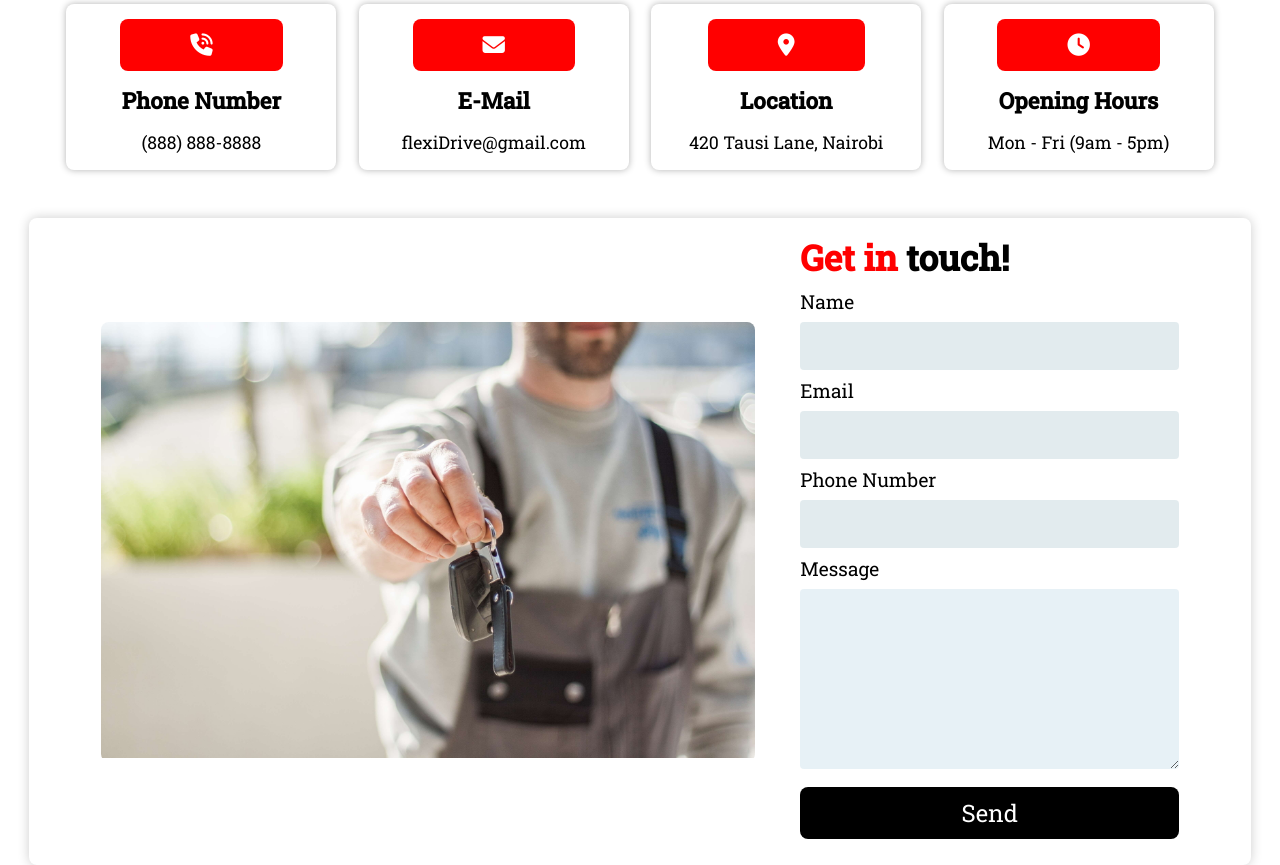
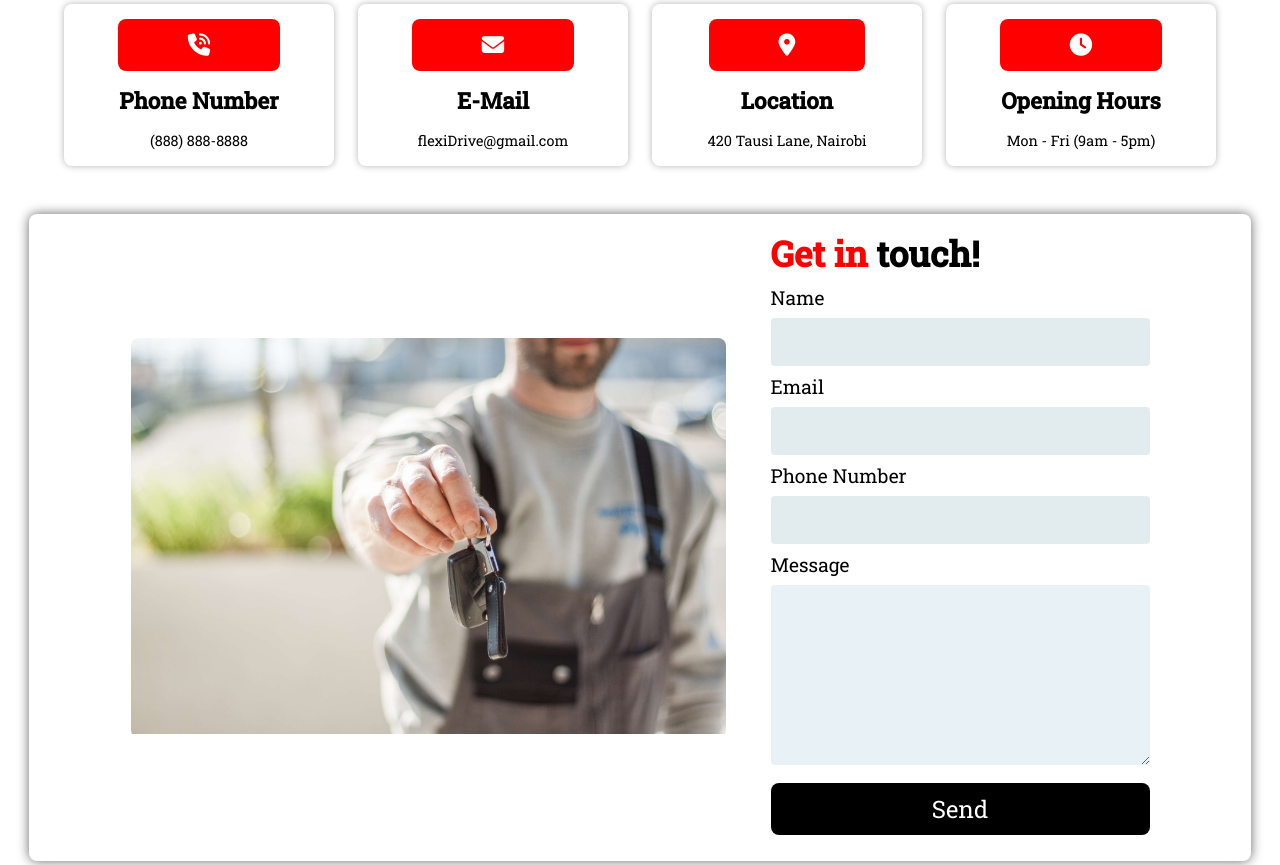
Before and after one commit to Abdirino/Flexi_Drive-Car-Rental-Site, a React (Create React App) app: page /contact in a window 1280 px wide. Shown: the part 420-1285 px from the top of the page. Built offline with nearby package versions, Linux system fonts and the light colour scheme.

Commit message:
spacings

```diff
--- a/src/pages/Blog/Blog.jsx
+++ b/src/pages/Blog/Blog.jsx
@@ -221,7 +221,6 @@ const Blog = () => {
             <p>1</p>
             <p>2</p>
             <p>3</p>
-            <p>4</p>
             <p>Next</p>
           </div>
         </div>
--- a/src/pages/Blog/blog.css
+++ b/src/pages/Blog/blog.css
@@ -24,7 +24,7 @@
   padding: 20px 17px;
   box-shadow: 0 0 4px rgba(0, 0, 0, 0.4);
   border-radius: 8px;
-  margin: 20px 10px;
+  margin: 17px 7px;
   cursor: pointer;
 }
 .Blog .b-image {
--- a/src/pages/Car-Listing/car-listing.css
+++ b/src/pages/Car-Listing/car-listing.css
@@ -64,10 +64,10 @@
   display: flex;
   width: 30%;
   flex-direction: column;
-  padding: 20px 17px;
-  box-shadow: 0 0 10px rgba(0, 0, 0, 0.4);
+  padding: 21px 18px;
+  box-shadow: 0 0 4px rgba(0, 0, 0, 0.4);
   border-radius: 8px;
-  margin: 22px 15px 22px 15px;
+  margin: 18px 8px;
   cursor: pointer;
 }
 
--- a/src/pages/Contact/contact.css
+++ b/src/pages/Contact/contact.css
@@ -15,7 +15,7 @@
   display: flex;
   justify-content: center;
   align-items: center;
-  gap: 1.4rem;
+  gap: 1.5rem;
   flex: 1 1 90px;
 }
 .contact .contact-detail span {
@@ -45,14 +45,14 @@
   padding: 8px;
 }
 .contact .contact-detail span p {
-  font-size: 1.1rem;
+  font-size: 0.9rem;
   padding: 8px;
 }
 
 .contact-form {
   margin: 3rem 0.8rem;
   padding: 1rem;
-  box-shadow: 0 0 12px rgba(0, 0, 0, 0.2);
+  box-shadow: 0 0 12px rgba(0, 0, 0, 0.6);
   display: flex;
   justify-content: center;
   align-items: center;
@@ -63,7 +63,7 @@
 .contact-form .c-image {
   overflow: hidden;
   border-radius: 8px;
-  width: 55%;
+  width: 50%;
 }
 .c-image img {
   width: 100%;
```
